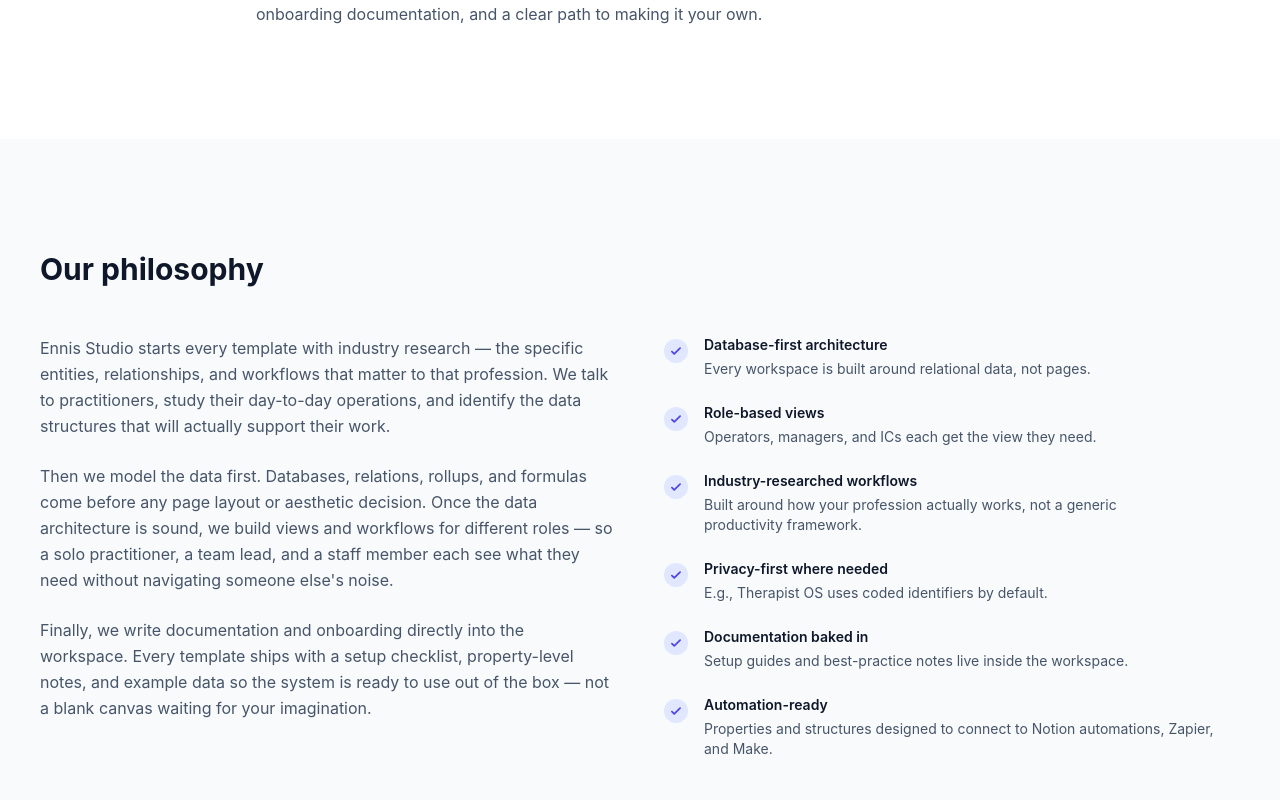
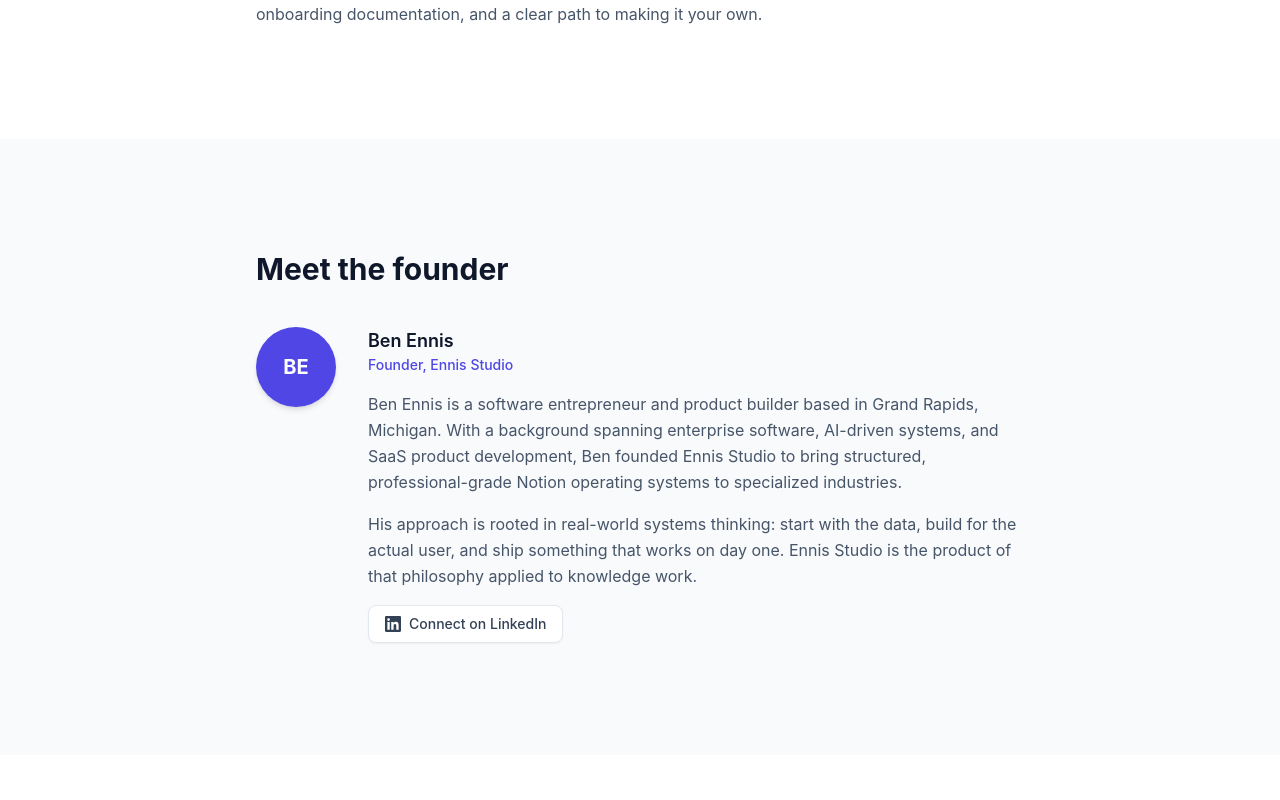
Before and after one commit to ennis1bj/ennis-studio-website, a React (Vite) app: page /about in a window 1280 px wide. Shown: the part 440-1240 px from the top of the page. Built offline with nearby package versions, Linux system fonts and the light colour scheme; a web font is replaced by a local one.

Commit message:
feat: add founder section to About page and replace Twitter with LinkedIn in footer

```diff
--- a/src/components/Footer.tsx
+++ b/src/components/Footer.tsx
@@ -10,17 +10,17 @@ const footerLinks = [
 
 const socialLinks = [
   {
-    label: 'Twitter / X',
-    href: siteConfig.social.twitter || '#', // TODO: add real URL
+    label: 'LinkedIn',
+    href: siteConfig.social.linkedin || '#',
     icon: (
       <svg width="18" height="18" fill="currentColor" viewBox="0 0 24 24" aria-hidden="true">
-        <path d="M18.244 2.25h3.308l-7.227 8.26 8.502 11.24H16.17l-5.214-6.817L4.99 21.75H1.68l7.73-8.835L1.254 2.25H8.08l4.713 6.231zm-1.161 17.52h1.833L7.084 4.126H5.117z" />
+        <path d="M20.447 20.452h-3.554v-5.569c0-1.328-.027-3.037-1.852-3.037-1.853 0-2.136 1.445-2.136 2.939v5.667H9.351V9h3.414v1.561h.046c.477-.9 1.637-1.85 3.37-1.85 3.601 0 4.267 2.37 4.267 5.455v6.286zM5.337 7.433a2.062 2.062 0 0 1-2.063-2.065 2.064 2.064 0 1 1 2.063 2.065zm1.782 13.019H3.555V9h3.564v11.452zM22.225 0H1.771C.792 0 0 .774 0 1.729v20.542C0 23.227.792 24 1.771 24h20.451C23.2 24 24 23.227 24 22.271V1.729C24 .774 23.2 0 22.222 0h.003z" />
       </svg>
     ),
   },
   {
     label: 'Notion Marketplace',
-    href: siteConfig.social.notionMarketplace || '#', // TODO: add real URL
+    href: siteConfig.social.notionMarketplace || '#',
     icon: (
       <svg width="18" height="18" fill="currentColor" viewBox="0 0 24 24" aria-hidden="true">
         <path d="M4.459 4.208c.746.606 1.026.56 2.428.466l13.215-.793c.28 0 .047-.28-.046-.326L18.29 2.29c-.466-.373-.84-.186-1.353.14L4.088 3.882c-.466.093-.56.28-.14.56l.512.326zm.793 1.866v13.907c0 .746.373 1.026 1.213.98l14.521-.84c.84-.046.933-.56.933-1.166V5.074c0-.607-.234-.933-.746-.887l-15.174.88c-.56.046-.747.326-.747.886zm14.334.607c.093.42 0 .84-.42.886l-.7.14v10.264c-.607.327-1.166.514-1.633.514-.746 0-.933-.234-1.493-.933L11.26 11.26v6.294l1.446.327s0 .84-1.166.84l-3.219.186c-.093-.186 0-.653.327-.746l.84-.233V9.854L7.8 9.714c-.093-.42.14-1.026.793-1.073l3.453-.233 4.413 6.713V9.387l-1.213-.14c-.094-.467.233-.84.653-.84l3.546-.233.093.093z" />
@@ -29,7 +29,7 @@ const socialLinks = [
   },
   {
     label: 'Gumroad',
-    href: siteConfig.social.gumroad || '#', // TODO: add real URL
+    href: siteConfig.social.gumroad || '#',
     icon: (
       <svg width="18" height="18" fill="currentColor" viewBox="0 0 24 24" aria-hidden="true">
         <path d="M12 2C6.477 2 2 6.477 2 12s4.477 10 10 10 10-4.477 10-10S17.523 2 12 2zm0 18c-4.418 0-8-3.582-8-8s3.582-8 8-8 8 3.582 8 8-3.582 8-8 8zm-1-13v2h4v6h-4v2h6V7h-6z" />
--- a/src/config/site.ts
+++ b/src/config/site.ts
@@ -5,7 +5,7 @@ export const siteConfig = {
   description:
     "Ennis Studio builds premium, industry-specific Notion operating systems for professionals who need a structured workspace — not a template they have to design themselves.",
   social: {
-    twitter: "", // TODO: add real URL
+    linkedin: "https://www.linkedin.com/in/benjamin-ennis-ab3a8b60/",
     notionMarketplace: "", // TODO: add real URL
     gumroad: "", // TODO: add real URL
   },
--- a/src/pages/About.tsx
+++ b/src/pages/About.tsx
@@ -2,6 +2,8 @@ import { useEffect } from 'react';
 import { useLocation, Link } from 'react-router-dom';
 import { useDocumentMeta } from '../hooks/useDocumentMeta';
 import FAQAccordion from '../components/FAQAccordion';
+
+const LINKEDIN_URL = 'https://www.linkedin.com/in/benjamin-ennis-ab3a8b60/';
 
 const principles = [
   {
@@ -156,8 +158,60 @@ export default function About() {
         </div>
       </section>
 
+      {/* Meet the Founder */}
+      <section className="section-padding bg-slate-50" id="founder">
+        <div className="container-content max-w-3xl">
+          <h2 className="mb-10 text-2xl font-bold text-slate-900 sm:text-3xl">Meet the founder</h2>
+          <div className="flex flex-col gap-8 sm:flex-row sm:items-start">
+            {/* Avatar */}
+            <div className="flex-shrink-0">
+              <div className="flex h-20 w-20 items-center justify-center rounded-full bg-indigo-600 text-xl font-bold text-white shadow-md">
+                BE
+              </div>
+            </div>
+            {/* Bio */}
+            <div className="space-y-4">
+              <div>
+                <h3 className="text-lg font-semibold text-slate-900">Ben Ennis</h3>
+                <p className="text-sm font-medium text-indigo-600">Founder, Ennis Studio</p>
+              </div>
+              <div className="space-y-4 text-base leading-relaxed text-slate-600">
+                <p>
+                  Ben Ennis is a software entrepreneur and product builder based in Grand Rapids,
+                  Michigan. With a background spanning enterprise software, AI-driven systems, and
+                  SaaS product development, Ben founded Ennis Studio to bring structured,
+                  professional-grade Notion operating systems to specialized industries.
+                </p>
+                <p>
+                  His approach is rooted in real-world systems thinking: start with the data, build
+                  for the actual user, and ship something that works on day one. Ennis Studio is the
+                  product of that philosophy applied to knowledge work.
+                </p>
+              </div>
+              <a
+                href={LINKEDIN_URL}
+                target="_blank"
+                rel="noopener noreferrer"
+                className="inline-flex items-center gap-2 rounded-lg border border-slate-200 bg-white px-4 py-2 text-sm font-medium text-slate-700 shadow-sm transition-colors duration-200 hover:border-indigo-300 hover:text-indigo-600"
+              >
+                <svg
+                  width="16"
+                  height="16"
+                  fill="currentColor"
+                  viewBox="0 0 24 24"
+                  aria-hidden="true"
+                >
+                  <path d="M20.447 20.452h-3.554v-5.569c0-1.328-.027-3.037-1.852-3.037-1.853 0-2.136 1.445-2.136 2.939v5.667H9.351V9h3.414v1.561h.046c.477-.9 1.637-1.85 3.37-1.85 3.601 0 4.267 2.37 4.267 5.455v6.286zM5.337 7.433a2.062 2.062 0 0 1-2.063-2.065 2.064 2.064 0 1 1 2.063 2.065zm1.782 13.019H3.555V9h3.564v11.452zM22.225 0H1.771C.792 0 0 .774 0 1.729v20.542C0 23.227.792 24 1.771 24h20.451C23.2 24 24 23.227 24 22.271V1.729C24 .774 23.2 0 22.222 0h.003z" />
+                </svg>
+                Connect on LinkedIn
+              </a>
+            </div>
+          </div>
+        </div>
+      </section>
+
       {/* Philosophy */}
-      <section className="section-padding bg-slate-50">
+      <section className="section-padding bg-white">
         <div className="container-content">
           <h2 className="mb-12 text-2xl font-bold text-slate-900 sm:text-3xl">Our philosophy</h2>
           <div className="grid gap-12 lg:grid-cols-2">
@@ -211,7 +265,7 @@ export default function About() {
       </section>
 
       {/* Process */}
-      <section className="section-padding bg-white">
+      <section className="section-padding bg-slate-50">
         <div className="container-content">
           <h2 className="mb-12 text-2xl font-bold text-slate-900 sm:text-3xl">
             How we design every template
```
